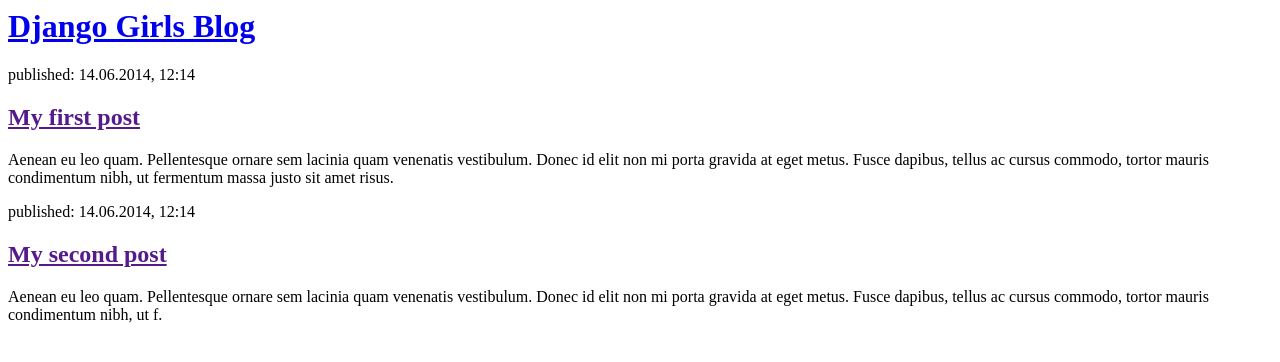
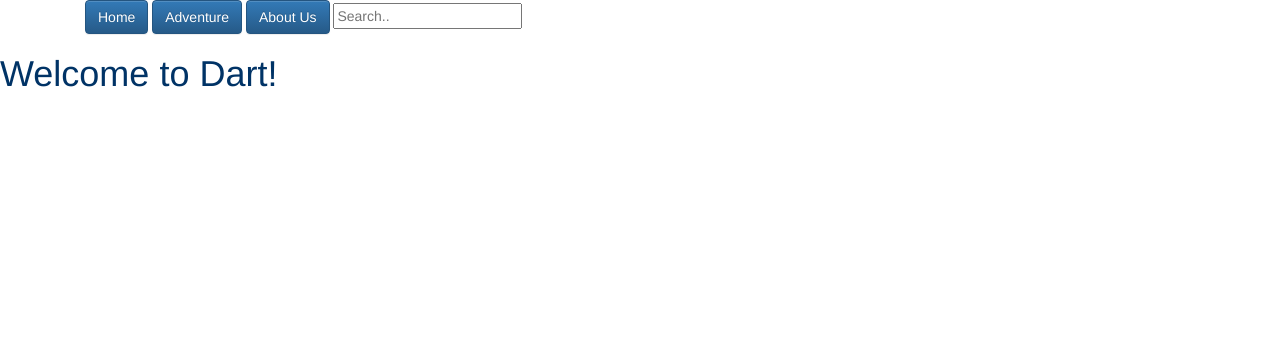
Before and after one commit to karisslay/test_blog, a Django app: template blog/templates/home.html in a window 1280 px wide. Shown: the top 362 px of the page. Run offline with Django 3.2, Linux system fonts and the light colour scheme; the template is opened without the code that fills it, so the values that code supplies are empty; some libraries are stand-ins or nearby versions.

Commit message:
Got home and about buttons to work.

```diff
--- a/blog/static/css/blog.css
+++ b/blog/static/css/blog.css
@@ -1,5 +1,5 @@
 /* changes color for h1 and h2 tags to color of choice */
 
 h1 a, h2 a {
-    color: #C25100;
+    color: #003366;
 }
--- a/blog/templates/home.html
+++ b/blog/templates/home.html
@@ -1,22 +1,19 @@
+{% extends "index.html" %}
+{% load static %}
 
 
 <html>
+
     {% block content %}
+        <head>
+
+            <title>Dart</title>
+
+        </head>
+
         <body>
             <div>
-                <h1><a href="/">Django Girls Blog</a></h1>
-            </div>
-
-            <div>
-                <p>published: 14.06.2014, 12:14</p>
-                <h2><a href="">My first post</a></h2>
-                <p>Aenean eu leo quam. Pellentesque ornare sem lacinia quam venenatis vestibulum. Donec id elit non mi porta gravida at eget metus. Fusce dapibus, tellus ac cursus commodo, tortor mauris condimentum nibh, ut fermentum massa justo sit amet risus.</p>
-            </div>
-
-            <div>
-                <p>published: 14.06.2014, 12:14</p>
-                <h2><a href="">My second post</a></h2>
-                <p>Aenean eu leo quam. Pellentesque ornare sem lacinia quam venenatis vestibulum. Donec id elit non mi porta gravida at eget metus. Fusce dapibus, tellus ac cursus commodo, tortor mauris condimentum nibh, ut f.</p>
+                <h1><a href="/">Welcome to Dart!</a></h1>
             </div>
         </body>
     {% endblock content %}
--- a/blog/templates/index.html
+++ b/blog/templates/index.html
@@ -18,11 +18,24 @@
 
                 <a class="btn btn-primary" href="/home" >Home</a>
 
+                <!-- a {
+                    background-color: #003366;
+                    color: #cccccc;
+                    float: left;
+                } -->
+
                 <a class="btn btn-primary" href="/findadventure/">Adventure</a>
 
-                <a class="btn btn-primary" href="/home">About Us</a>
+                <a class="btn btn-primary" href="/aboutus">About Us</a>
 
                 <input type="text" placeholder="Search..">
+
+            <!-- .btn-group button {
+                background-color: #003366;
+                border: #003366;
+                color: #cccccc;
+                float: left
+            } -->
 
             </div>
         </div>
--- a/blog/urls.py
+++ b/blog/urls.py
@@ -5,6 +5,10 @@ urlpatterns = [
 
     path("", views.index, name = "index"),
 
+    path("home/", views.home, name = "home"),
+
     path("findadventure/", views.find_an_adventure, name = "find an adventure"),
 
+    path("aboutus/", views.about_us, name = "about us"),
+
 ]
```
Also changed, not shown: blog/templates/about_us.html (+6 -23 lines), blog/templates/find_adventure.html (+0 -22 lines), blog/views.py (+8 -8 lines).
